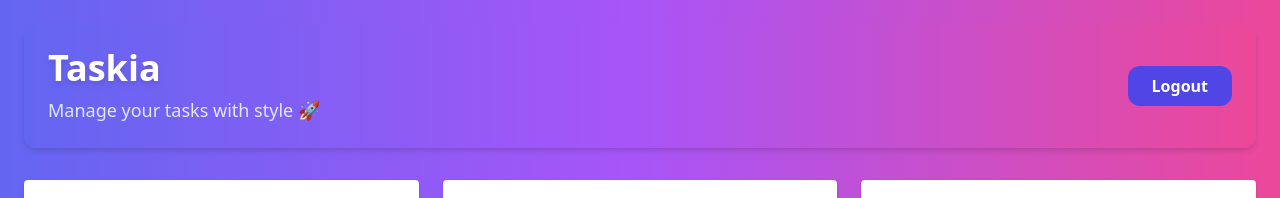
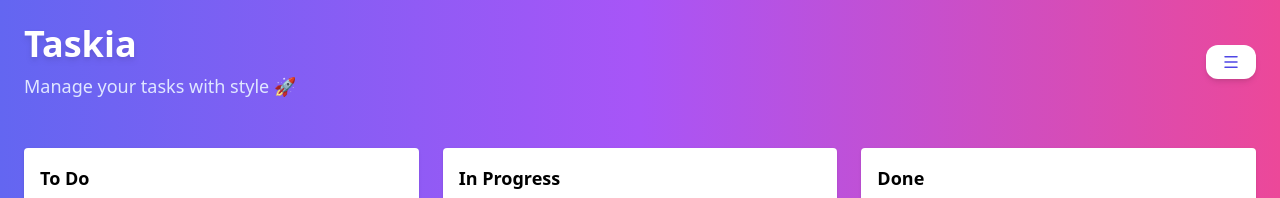
Before and after one commit to marsalan828/Taskia, a React (Vite) app in the folder frontend/: page /board in a window 1280 px wide. Shown: the top 198 px of the page. Built offline with nearby package versions, Linux system fonts and the light colour scheme; no server answers; the database is empty; sample sign-in values are in the browser's storage.

Commit message:
Implemented protected routes for logged in users and navigation bar

```diff
--- a/frontend/package.json
+++ b/frontend/package.json
@@ -14,6 +14,7 @@
     "@reduxjs/toolkit": "^2.9.0",
     "firebase": "^12.2.1",
     "formik": "^2.4.6",
+    "lucide-react": "^0.544.0",
     "react": "^19.1.1",
     "react-dom": "^19.1.1",
     "react-hot-toast": "^2.6.0",
--- a/frontend/src/App.tsx
+++ b/frontend/src/App.tsx
@@ -2,9 +2,10 @@ import { BrowserRouter, Route, Routes } from "react-router-dom";
 import Board from "./pages/Board";
 import Login from "./pages/auth/Login";
 import Register from "./pages/auth/Register";
-import ProtectedLayout from "./protectedLayout";
+import ProtectedLayout from "./protectedRoutes/protectedLayout";
 import { Toaster } from "react-hot-toast";
 import MyProfilePage from "./pages/MyProfilePage";
+import ProtectedLogin from "./protectedRoutes/protectedLogin";
 
 function App() {
   return (
@@ -12,11 +13,13 @@ function App() {
       <Toaster position="top-right" reverseOrder={false} />
       <BrowserRouter>
         <Routes>
-          <Route path="/" element={<Login />} />
-          <Route path="/register" element={<Register />} />
+          <Route element={<ProtectedLogin />}>
+            <Route path="/" element={<Login />} />
+            <Route path="/register" element={<Register />} />
+          </Route>
           <Route element={<ProtectedLayout />}>
             <Route path="/board" element={<Board />} />
-            <Route path="/myProfile" element={<MyProfilePage/>} />
+            <Route path="/myProfile" element={<MyProfilePage />} />
           </Route>
         </Routes>
       </BrowserRouter>
--- /dev/null
+++ b/frontend/src/components/navbar.tsx
@@ -0,0 +1,68 @@
+import { Link, useLocation } from "react-router-dom";
+import { useState } from "react";
+import LogOut from "./Logout";
+import { ChevronDown, Menu } from "lucide-react";
+
+const Navbar = () => {
+  const location = useLocation();
+  const [isOpen, setIsOpen] = useState(false);
+
+  return (
+    <header className="flex justify-between items-center p-6 bg-gradient-to-r from-indigo-500 via-purple-500 to-pink-500 shadow-md">
+      {/* Left side */}
+      <div className="text-left">
+        <h1 className="text-4xl font-extrabold text-white drop-shadow-md">
+          Taskia
+        </h1>
+        <p className="mt-2 text-lg text-indigo-100">
+          Manage your tasks with style 🚀
+        </p>
+      </div>
+
+      {/* Dropdown Menu */}
+      <div className="relative">
+        <button
+          onClick={() => setIsOpen(!isOpen)}
+          className="flex items-center space-x-2 px-4 py-2 bg-white text-indigo-600 font-semibold rounded-xl shadow-md hover:bg-indigo-100 transition"
+        >
+          <Menu size={18} />
+        </button>
+
+        {isOpen && (
+          <div className="absolute right-0 mt-2 w-48 bg-white rounded-xl shadow-lg overflow-hidden border border-gray-200">
+            <Link
+              to="/board"
+              className={`block px-4 py-2 hover:bg-indigo-50 transition ${
+                location.pathname === "/board" ? "bg-indigo-100 font-bold" : ""
+              }`}
+              onClick={() => setIsOpen(false)}
+            >
+              Board
+            </Link>
+            <Link
+              to="/myProfile"
+              className={`block px-4 py-2 hover:bg-indigo-50 transition ${
+                location.pathname === "/myProfile"
+                  ? "bg-indigo-100 font-bold"
+                  : ""
+              }`}
+              onClick={() => setIsOpen(false)}
+            >
+              My Profile
+            </Link>
+            <div
+              className="block px-4 py-2 hover:bg-red-50 text-red-600 transition cursor-pointer"
+              onClick={() => {
+                setIsOpen(false);
+              }}
+            >
+              <LogOut />
+            </div>
+          </div>
+        )}
+      </div>
+    </header>
+  );
+};
+
+export default Navbar;
--- a/frontend/src/pages/Board.tsx
+++ b/frontend/src/pages/Board.tsx
@@ -1,5 +1,4 @@
 import Column from "../components/Column";
-import LogOut from "../components/Logout";
 import { auth } from "../firebase";
 import { useTasks } from "../hooks/useTasks";
 import { DragDropContext } from "@hello-pangea/dnd";
@@ -9,7 +8,7 @@ export default function Board() {
   const { tasks, addTask, removeTask, editTask, moveTask, isTaskLoading } =
     useTasks();
   const currentUser = auth.currentUser;
-  const currentUserId = currentUser?.uid
+  const currentUserId = currentUser?.uid;
 
   const handleDragEnd = (result: DropResult) => {
     const { destination, source, draggableId } = result;
@@ -30,19 +29,6 @@ export default function Board() {
 
   return (
     <div className="flex flex-col min-h-screen bg-gradient-to-r from-indigo-500 via-purple-500 to-pink-500 p-6">
-      {/* Header */}
-      <header className="mb-8 flex justify-between items-center p-6 bg-gradient-to-r from-indigo-500 via-purple-500 to-pink-500 shadow-md rounded-xl">
-        <div className="text-left">
-          <h1 className="text-4xl font-extrabold text-white drop-shadow-md">
-            Taskia
-          </h1>
-          <p className="mt-2 text-lg text-indigo-100">
-            Manage your tasks with style 🚀
-          </p>
-        </div>
-        <LogOut />
-      </header>
-
       {/* Board */}
       <DragDropContext onDragEnd={handleDragEnd}>
         <div className="flex flex-col sm:flex-row gap-6 justify-center">
--- a/frontend/src/pages/auth/Login.tsx
+++ b/frontend/src/pages/auth/Login.tsx
@@ -29,8 +29,8 @@ const Login = () => {
   }, [user, navigate]);
 
   useEffect(() => {
-    dispatch(clearError())
-  },[dispatch])
+    dispatch(clearError());
+  }, [dispatch]);
 
   return (
     <div className="flex items-center justify-center min-h-screen bg-gradient-to-r from-indigo-500 via-purple-500 to-pink-500">
--- a/frontend/src/protectedLayout.tsx
+++ b/frontend/src/protectedRoutes/protectedLayout.tsx
@@ -1,8 +1,9 @@
 import { Navigate, Outlet } from "react-router-dom";
-import { auth } from "./firebase";
+import { auth } from "../firebase";
 import toast from "react-hot-toast";
 import { useEffect, useState } from "react";
 import { ClipLoader } from "react-spinners";
+import Navbar from "../components/navbar";
 
 const ProtectedLayout = () => {
   const [loading, setLoading] = useState(true);
@@ -29,7 +30,15 @@ const ProtectedLayout = () => {
     return <Navigate to="/" replace />;
   }
 
-  return <Outlet />;
+  return (
+    <div className="min-h-screen flex flex-col">
+      <Navbar />
+
+      <main className="flex-1">
+        <Outlet />
+      </main>
+    </div>
+  );
 };
 
 export default ProtectedLayout;
--- /dev/null
+++ b/frontend/src/protectedRoutes/protectedLogin.tsx
@@ -0,0 +1,33 @@
+import { Navigate, Outlet } from "react-router-dom";
+import { auth } from "../firebase";
+import { useEffect, useState } from "react";
+import { ClipLoader } from "react-spinners";
+
+const ProtectedLogin = () => {
+  const [loading, setLoading] = useState(true);
+  const [user, setUser] = useState<any>(null);
+
+  useEffect(() => {
+    const unsubscribe = auth.onAuthStateChanged((currentUser) => {
+      setUser(currentUser);
+      setLoading(false);
+    });
+    return () => unsubscribe();
+  }, []);
+
+  if (loading) {
+    return (
+      <div className="flex justify-center items-center h-screen">
+        <ClipLoader size={50} color="#4A90E2" />
+      </div>
+    );
+  }
+
+  if (user) {
+    return <Navigate to="/board" replace />;
+  }
+
+  return <Outlet />;
+};
+
+export default ProtectedLogin;
```
Also changed, not shown: 1 other file (tests, documents, lock files or other folders).
